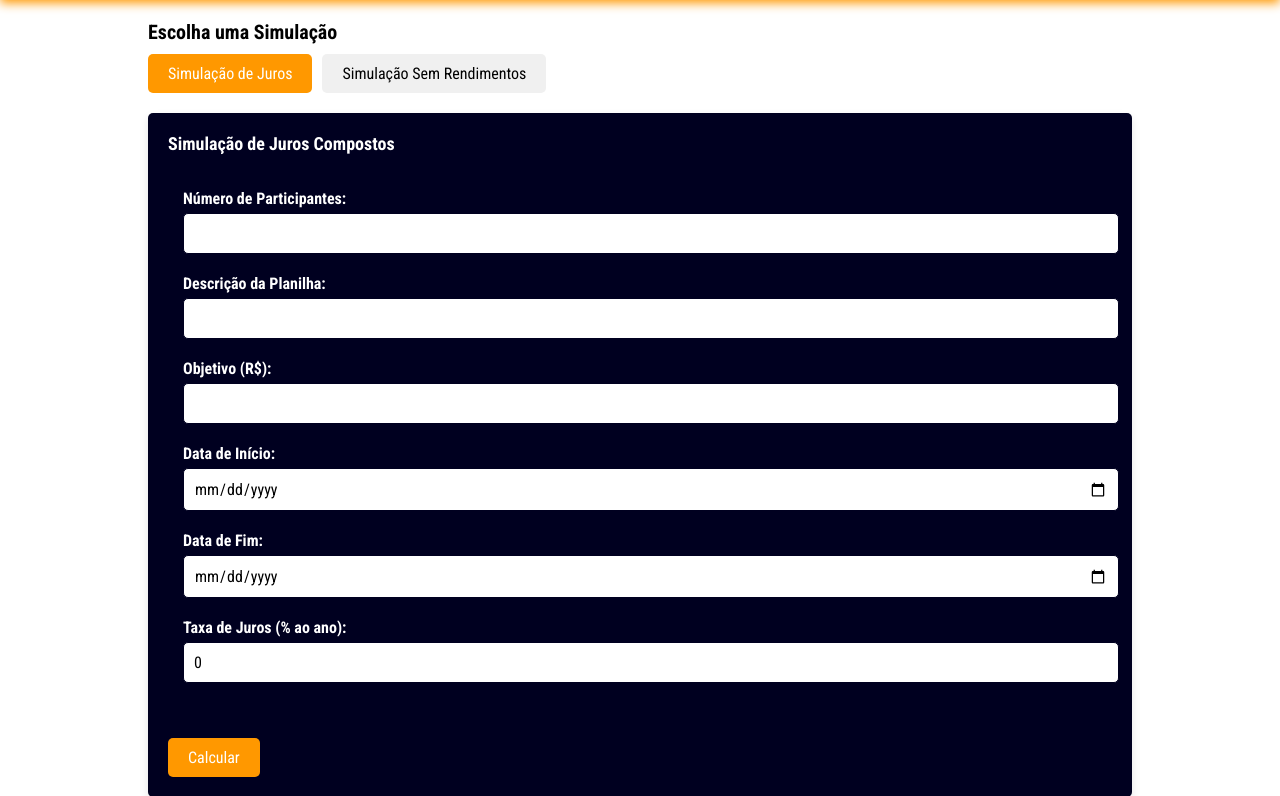
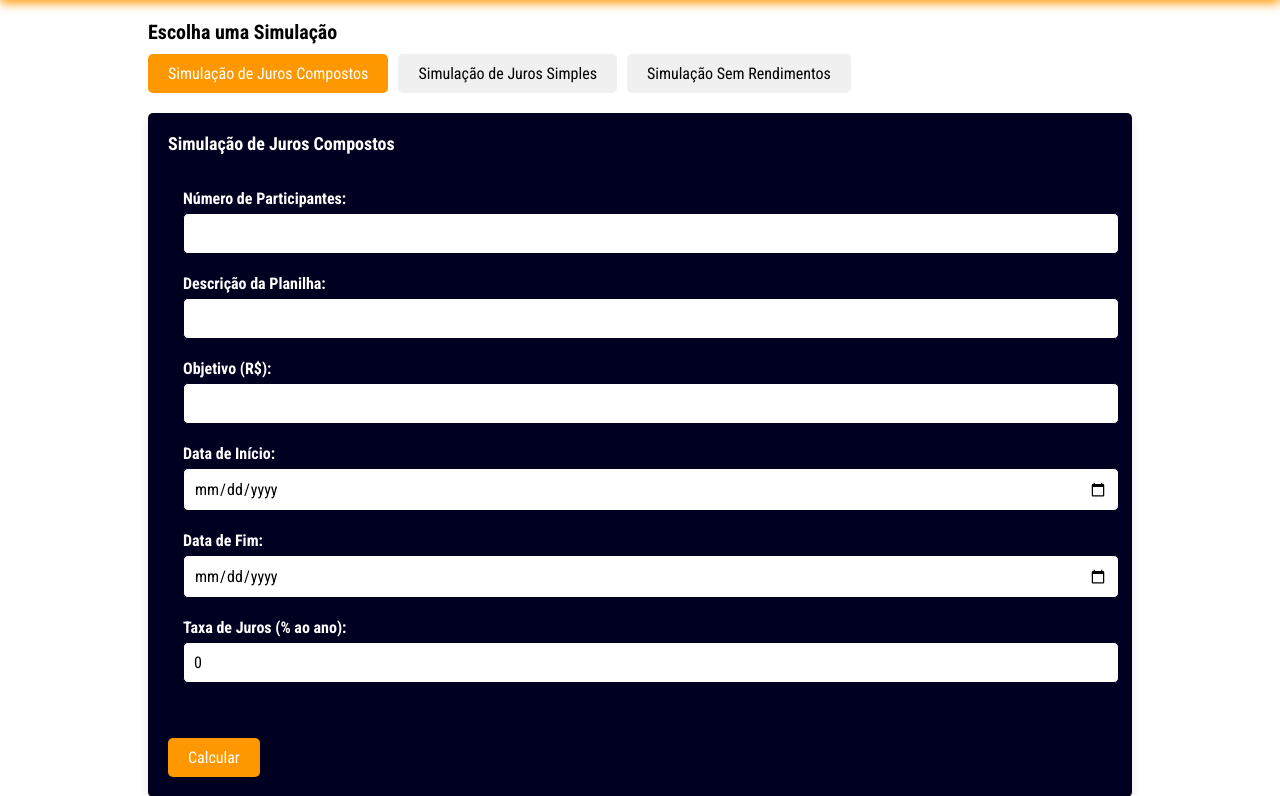
Before and after one commit to Hitalooo/psif, a Flask app: page /simulacao in a window 1280 px wide. Shown: the part 76-872 px from the top of the page. Run offline with Flask 3, Linux system fonts and the light colour scheme; the visitor is signed in with stand-in values (Sample User, id 1).

Commit message:
Adicionar simulação por juros simples

```diff
--- a/app.py
+++ b/app.py
@@ -8,7 +8,7 @@ from models.usuario import User
 from models.lancamentos import Lancamento
 from models.participantes import Participante
 from models.planilhas import Planilha
-from simulacoes import SimulacaoJurosCompostos, SimulacaoSemRendimento
+from simulacoes import SimulacaoJurosCompostos, SimulacaoSemRendimento, SimulacaoJurosSimples
 from util import datas
 
 app = Flask(__name__)
@@ -358,14 +358,18 @@ def simulacao():
     descricao = request.form.get("descricao", '')
     data_ini = request.form.get("data_ini", '')
     data_fim = request.form.get("data_fim", '')
-    periodo_meses=0
+    periodo_meses = 0
     juros_compostos_taxa = request.form.get("juros_compostos_taxa", '')
-    juros_taxa_exibir=0
-    jc_mensalidade_por_participante=0
-    jc_mensalidade_total=0
-    jc_montante_acumulado=0
-    sr_mensalidade_por_participante=0
-    sr_mensalidade_total=0
+    juros_simples_taxa = request.form.get("juros_simples_taxa", '')  # Nova taxa para juros simples
+    juros_taxa_exibir = 0
+    jc_mensalidade_por_participante = 0
+    jc_mensalidade_total = 0
+    jc_montante_acumulado = 0
+    sr_mensalidade_por_participante = 0
+    sr_mensalidade_total = 0
+    js_mensalidade_por_participante = 0
+    js_mensalidade_total = 0
+    js_montante_acumulado = 0
 
     if request.method == 'POST':
         # Dados da planilha
@@ -390,13 +394,23 @@ def simulacao():
             sr_mensalidade_total = round(sr_mensalidade_total, 2)
         elif tipo_simulacao == 'juros_compostos':
             juros_compostos_taxa = float(juros_compostos_taxa) / 100 / 12
-            # Simulação de juros
+            # Simulação de juros compostos
             modelo = SimulacaoJurosCompostos(objetivo, juros_compostos_taxa, periodo_meses, num_participantes)
             jc_mensalidade_por_participante, jc_mensalidade_total, jc_montante_acumulado = modelo.simular()
             jc_mensalidade_por_participante = round(jc_mensalidade_por_participante, 2)
             jc_mensalidade_total = round(jc_mensalidade_total, 2)
             jc_montante_acumulado = round(jc_montante_acumulado, 2)
             juros_taxa_exibir = (juros_compostos_taxa) * 100 * 12
+        elif tipo_simulacao == 'juros_simples':  # Nova condição para juros simples
+            aba_selecionada = 'juros_simples'
+            juros_simples_taxa = float(juros_simples_taxa)
+            # Simulação de juros simples
+            modelo = SimulacaoJurosSimples(objetivo, juros_simples_taxa, periodo_meses, num_participantes)
+            js_mensalidade_por_participante, js_mensalidade_total, js_montante_acumulado = modelo.simular()
+            js_mensalidade_por_participante = round(js_mensalidade_por_participante, 2)
+            js_mensalidade_total = round(js_mensalidade_total, 2)
+            js_montante_acumulado = round(js_montante_acumulado, 2)
+            juros_taxa_exibir = juros_simples_taxa
         else:
             raise Exception('tipo_simulacao inválido.')
 
@@ -416,6 +430,7 @@ def simulacao():
         num_participantes=num_participantes,
         descricao=descricao,
         juros_compostos_taxa=juros_compostos_taxa,
+        juros_simples_taxa=juros_simples_taxa,
         juros_taxa_exibir=juros_taxa_exibir,
         data_ini=data_ini,
         data_fim=data_fim,
@@ -424,7 +439,11 @@ def simulacao():
         jc_montante_acumulado=jc_montante_acumulado,
         sr_mensalidade_por_participante=sr_mensalidade_por_participante,
         sr_mensalidade_total=sr_mensalidade_total,
-        num_parcelas=periodo_meses)
+        js_mensalidade_por_participante=js_mensalidade_por_participante,
+        js_mensalidade_total=js_mensalidade_total,
+        js_montante_acumulado=js_montante_acumulado,
+        num_parcelas=periodo_meses
+    )
 
 
 
--- a/templates/simulacao.html
+++ b/templates/simulacao.html
@@ -10,7 +10,8 @@
         <div class="tabs">
             <h4>Escolha uma Simulação</h4>
             <ul class="tab-list">
-                <li class="tab-item {% if aba_selecionada == 'juros' %}active{% endif %}" onclick="showTab('juros', event)">Simulação de Juros</li>
+                <li class="tab-item {% if aba_selecionada == 'juros' %}active{% endif %}" onclick="showTab('juros', event)">Simulação de Juros Compostos</li>
+                <li class="tab-item {% if aba_selecionada == 'juros_simples' %}active{% endif %}" onclick="showTab('juros_simples', event)">Simulação de Juros Simples</li>
                 <li class="tab-item {% if aba_selecionada == 'sem_rendimento' %}active{% endif %}" onclick="showTab('sem_rendimento', event)">Simulação Sem Rendimentos</li>
             </ul>
         </div>
@@ -139,7 +140,69 @@
         </div>
 
     </div>
+        <!-- Aba de Juros Simples -->
+        <div id="juros_simples" class="tab-content {% if aba_selecionada == 'juros_simples' %}active{% endif %}">
+            <div class="result-box">
+                <h4>Simulação de Juros Simples</h4>
 
+                <form method="post" class="form-3" id="calculationFormJurosSimples">
+                    <input type="hidden" name="tipo_simulacao" value="juros_simples">
+                    <input type="hidden" name="aba_selecionada" value="juros_simples">
+                    <div class="form-group-gp">
+                        <div class="form-group">
+                            <label class="form-label" for="num_participantes">Número de Participantes:</label>
+                            <input type="text" id="num_participantes" name="num_participantes" class="form-control" required value="{{ num_participantes }}">
+                        </div>
+                        <div class="form-group">
+                            <label class="form-label" for="descricao">Descrição da Planilha:</label>
+                            <input type="text" id="descricao" name="descricao" class="form-control" required value="{{ descricao }}">
+                        </div>
+                        <div class="form-group">
+                            <label class="form-label" for="objetivo">Objetivo (R$):</label>
+                            <input type="text" id="objetivo" name="objetivo" class="form-control" required value="{{ objetivo }}">
+                        </div>
+                        <div class="form-gp">
+                            <div class="form-group">
+                                <label class="form-label" for="data_ini">Data de Início:</label>
+                                <input type="date" id="data_ini" name="data_ini" class="form-control" required value="{{ data_ini }}">
+                            </div>
+                            <div class="form-group">
+                                <label class="form-label" for="data_fim">Data de Fim:</label>
+                                <input type="date" id="data_fim" name="data_fim" class="form-control" required value="{{ data_fim }}">
+                            </div>
+                            <div class="form-group">
+                                <label class="form-label" for="taxa_juros_simples">Taxa de Juros Simples (% ao ano):</label>
+                                <input type="text" id="taxa_juros_simples" name="juros_simples_taxa" class="form-control" required value="{{ juros_taxa_exibir }}">
+                            </div>
+                        </div>
+                    </div>
+                    <button type="submit" class="button" id="calculateButtonJurosSimples">Calcular</button>
+                </form>
+            </div>
+
+            <div class="resultados">
+                {% if js_mensalidade_por_participante is not none %}
+                <h4>Simulação de Rendimento</h4>
+                <p>Objetivo: R$ {{ objetivo }}</p>
+                <p>Taxa de Juros: {{ juros_taxa_exibir }}% ao ano</p>
+                <p>Quantidade de Parcelas: {{ num_parcelas }}</p>
+                <p>Mensalidade Total: R$ {{ js_mensalidade_total }}</p>
+                <p>Mensalidade por Pessoa: R$ {{ js_mensalidade_por_participante }}</p>
+                <p>Montante Acumulado após Rendimento: R$ {{ js_montante_acumulado }}</p>
+                <form method="post" id="criarPlanilhaJurosSimples">
+                    <input type="hidden" name="tipo_simulacao" value="juros_simples">
+                    <input type="hidden" name="objetivo" value="{{ objetivo }}">
+                    <input type="hidden" name="juros_simples_taxa" value="{{ juros_simples_taxa }}">
+                    <input type="hidden" name="num_participantes" value="{{ num_participantes }}">
+                    <input type="hidden" name="descricao" value="{{ descricao }}">
+                    <input type="hidden" name="data_ini" value="{{ data_ini }}">
+                    <input type="hidden" name="data_fim" value="{{ data_fim }}">
+                    <button type="submit" name="criar_planilha" class="button">Criar Planilha</button>
+                </form>
+                {% endif %}
+                <p>Esses valores não são uma garantia de rentabilidade futura, mas uma estimativa projetada usando a taxa do CDI de hoje para todo o período em que seu depósito permanecer na conta. Podem ocorrer variações de acordo com a quantia e a taxa do CDI em cada data de depósito.</p>
+            </div>
+        </div>
 </div>
 
 <script>
```
Also changed, not shown: simulacoes.py (+44 -0 lines).
